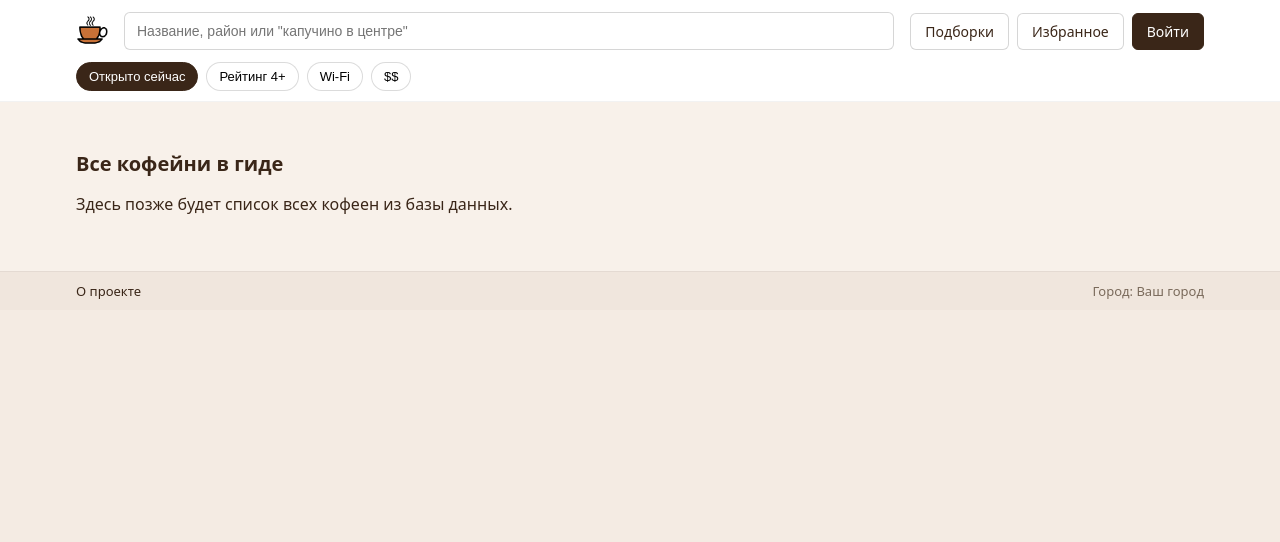
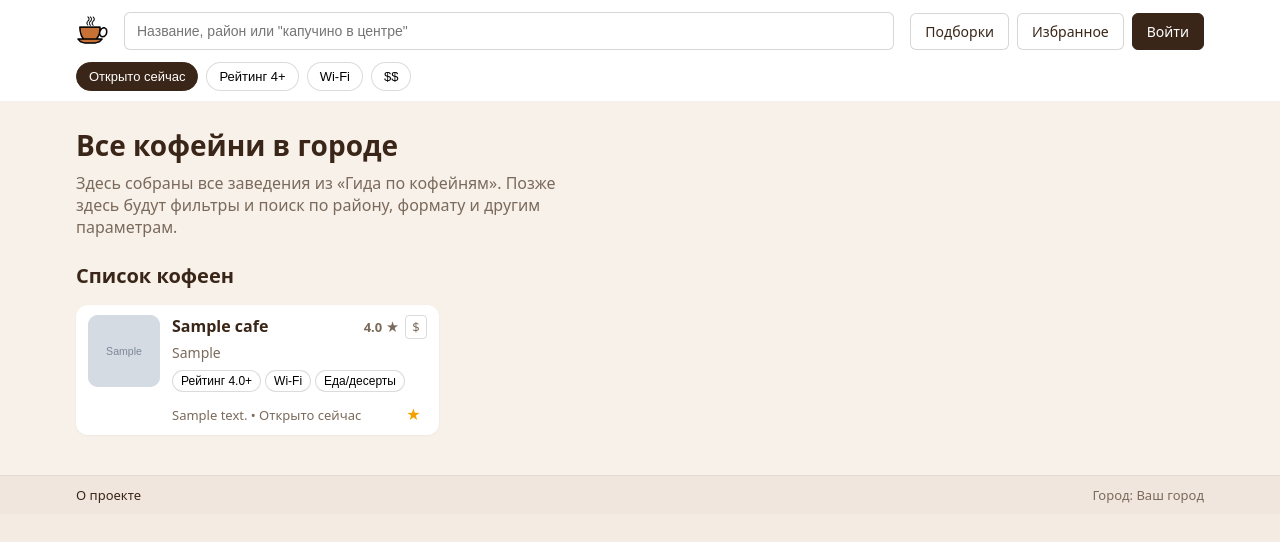
Before and after one commit to AlexLUni/django-coffee-guide, a Django app: page /cafes/ in a window 1280 px wide. Shown: the top 542 px of the page. Run offline with Django 5.2, Linux system fonts and the light colour scheme; tables that the repository leaves empty hold one stand-in row (values such as "Sample post"); grey boxes marked "Sample" are stand-in pictures.

Commit message:
Add full cafe list page and hook it to navbar

```diff
--- a/cafes/views.py
+++ b/cafes/views.py
@@ -1,37 +1,42 @@
 from django.http import HttpRequest, HttpResponse
-from django.shortcuts import get_object_or_404, render
+from django.shortcuts import render, get_object_or_404
 
 from .models import Cafe
 
 
 def home(request: HttpRequest) -> HttpResponse:
-    """
-    Главная: показываем несколько кофеен из базы.
-    """
-    cafes = Cafe.objects.all().order_by("-rating", "name")[:12]
-    context = {"cafes": cafes}
-    return render(request, "cafes/home.html", context)
+  """
+  Главная страница: показываем несколько кофеен “поблизости”.
+  """
+  cafes = (
+      Cafe.objects
+      .filter(is_open_now=True)
+      .order_by("-rating", "name")[:6]
+  )
+  context = {"cafes": cafes}
+  return render(request, "cafes/home.html", context)
 
 
 def cafe_list(request: HttpRequest) -> HttpResponse:
     """
     Страница со списком всех кофеен.
     """
-    cafes = Cafe.objects.all().order_by("city", "area", "name")
+    cafes = Cafe.objects.order_by("-rating", "name")
     context = {"cafes": cafes}
     return render(request, "cafes/cafe_list.html", context)
 
 
 def cafe_detail(request: HttpRequest, slug: str) -> HttpResponse:
-    """
-    Страница конкретной кофейни.
-    """
-    cafe = get_object_or_404(Cafe, slug=slug)
-    context = {"cafe": cafe}
-    return render(request, "cafes/cafe_detail.html", context)
+  """
+  Страница конкретной кофейни.
+  """
+  cafe = get_object_or_404(Cafe, slug=slug)
+  context = {"cafe": cafe}
+  return render(request, "cafes/cafe_detail.html", context)
 
 
 def about(request: HttpRequest) -> HttpResponse:
+
     """
     Страница «О проекте».
     """
--- a/templates/base.html
+++ b/templates/base.html
@@ -28,7 +28,7 @@
           </form>
 
           <div class="site-header__actions">
-            <a href="#" class="nav-button">Подборки</a>
+            <a href="{% url 'cafes:cafe_list' %}" class="nav-button">Подборки</a>
             <a href="#" class="nav-button">Избранное</a>
             <a href="#" class="nav-button nav-button--primary">Войти</a>
           </div>
--- a/templates/cafes/cafe_list.html
+++ b/templates/cafes/cafe_list.html
@@ -3,8 +3,23 @@
 {% block title %}Все кофейни — Гид по кофейням{% endblock %}
 
 {% block content %}
+  <section class="hero">
+    <h1 class="hero__title">Все кофейни в городе</h1>
+    <p class="hero__subtitle">
+      Здесь собраны все заведения из «Гида по кофейням». Позже здесь будут фильтры и поиск по району, формату и другим параметрам.
+    </p>
+  </section>
+
   <section class="section">
-    <h1 class="section__title">Все кофейни в гидe</h1>
-    <p>Здесь позже будет список всех кофеен из базы данных.</p>
+    <h2 class="section__title">Список кофеен</h2>
+
+    <div class="card-grid">
+      {% for cafe in cafes %}
+        {# используем ту же карточку, что и на главной #}
+        {% include "cafes/partials/cafe_card.html" %}
+      {% empty %}
+        <p>Пока нет заведений в базе.</p>
+      {% endfor %}
+    </div>
   </section>
 {% endblock %}
--- /dev/null
+++ b/templates/cafes/partials/cafe_card.html
@@ -0,0 +1,73 @@
+{# templates/cafes/partials/cafe_card.html #}
+<article class="card card--horizontal">
+  {# Невидимая ссылка — кликабельная вся карточка #}
+  <a
+    href="{% url 'cafes:cafe_detail' cafe.slug %}"
+    class="card__link"
+    aria-label="Открыть страницу кофейни {{ cafe.name }}"
+  ></a>
+
+  <div class="card__thumb-wrapper">
+    {% if cafe.main_image %}
+      <img
+        src="{{ cafe.main_image.url }}"
+        alt="{{ cafe.name }}"
+        class="card__thumb"
+      >
+    {% else %}
+      <div class="card__thumb card__thumb--placeholder"></div>
+    {% endif %}
+  </div>
+
+  <div class="card__body">
+    <div class="card__header-row">
+      <h3 class="card__title">{{ cafe.name }}</h3>
+
+      <div class="card__title-meta">
+        {% if cafe.rating %}
+          <span class="card__rating">{{ cafe.rating }} ★</span>
+        {% endif %}
+        {% if cafe.price_level %}
+          <span class="card__price">{{ cafe.price_level }}</span>
+        {% endif %}
+      </div>
+    </div>
+
+    {% if cafe.tagline %}
+      <p class="card__tagline">{{ cafe.tagline }}</p>
+    {% endif %}
+
+    <div class="card__tags">
+      {% if cafe.rating %}
+        <button type="button" class="card__tag">
+          Рейтинг {{ cafe.rating }}+
+        </button>
+      {% endif %}
+      {% if cafe.has_wifi %}
+        <button type="button" class="card__tag">
+          Wi-Fi
+        </button>
+      {% endif %}
+      {% if cafe.has_food %}
+        <button type="button" class="card__tag">
+          Еда/десерты
+        </button>
+      {% endif %}
+    </div>
+
+    <div class="card__footer-row">
+      <p class="card__meta">
+        {{ cafe.address }}
+        {% if cafe.is_open_now %} • Открыто сейчас{% endif %}
+      </p>
+
+      <button
+        type="button"
+        class="card__favorite"
+        aria-label="Добавить в избранное"
+      >
+        ★
+      </button>
+    </div>
+  </div>
+</article>
```
Also changed, not shown: templates/cafes/home.html (+2 -73 lines).
